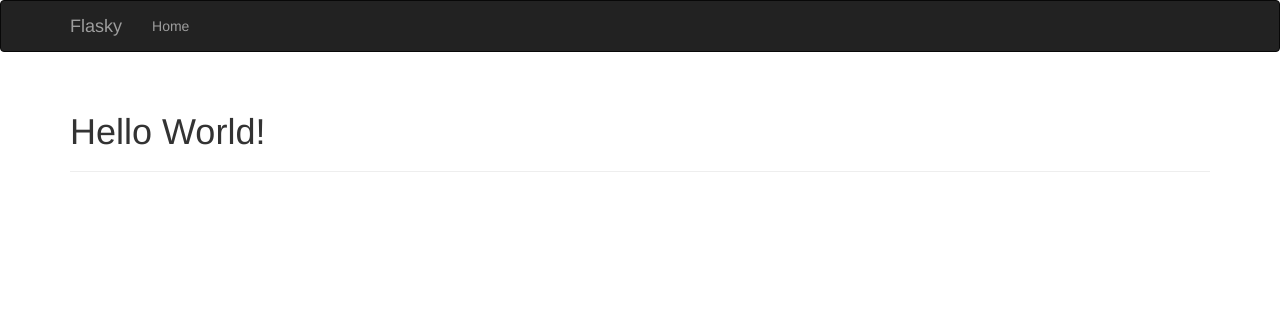
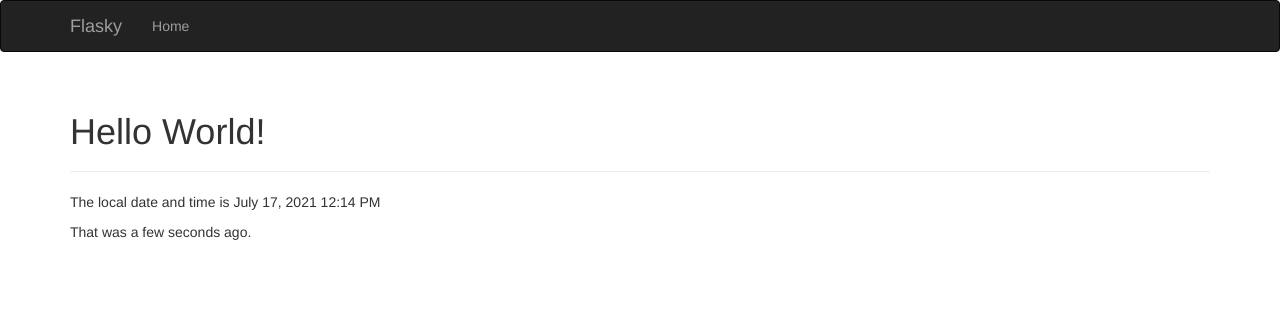
Before and after one commit to liyingxiu/flasky-cn, a Flask app: page / in a window 1280 px wide. Shown: the top 312 px of the page. Run offline with Flask 2, Linux system fonts and the light colour scheme; some libraries are stand-ins or nearby versions.

Commit message:
使用flask-moment本地化日期和时间

```diff
--- a/app.py
+++ b/app.py
@@ -1,8 +1,12 @@
+from datetime import datetime
 from flask import Flask, render_template
 from flask_bootstrap import Bootstrap
+from flask_moment import Moment
 
 app = Flask(__name__)
+
 bootstrap = Bootstrap(app)
+moment = Moment(app)
 
 
 @app.errorhandler(404)
@@ -17,7 +21,8 @@ def internal_server_error(e):
 
 @app.route('/')
 def index():
-    return render_template('index.html')
+    return render_template('index.html',
+                           current_time=datetime.utcnow())
 
 
 @app.route('/user/<name>')
--- a/templates/base.html
+++ b/templates/base.html
@@ -34,3 +34,8 @@
     {% block page_content %}{% endblock %}
 </div>
 {% endblock %}
+
+{% block scripts %}
+    {{ super() }}
+    {{ moment.include_moment() }}
+{% endblock %}
--- a/templates/index.html
+++ b/templates/index.html
@@ -3,7 +3,11 @@
 {% block title %}Flasky{% endblock %}
 
 {% block page_content %}
-<div class="page-header">
-    <h1>Hello World!</h1>
-</div>
+    <div class="page-header">
+        <h1>Hello World!</h1>
+    </div>
+    <p>
+        The local date and time is {{ moment(current_time).format('LLL') }}
+    </p>
+    <p>That was {{ moment(current_time).fromNow(refresh=True) }}.</p>
 {% endblock %}
```
